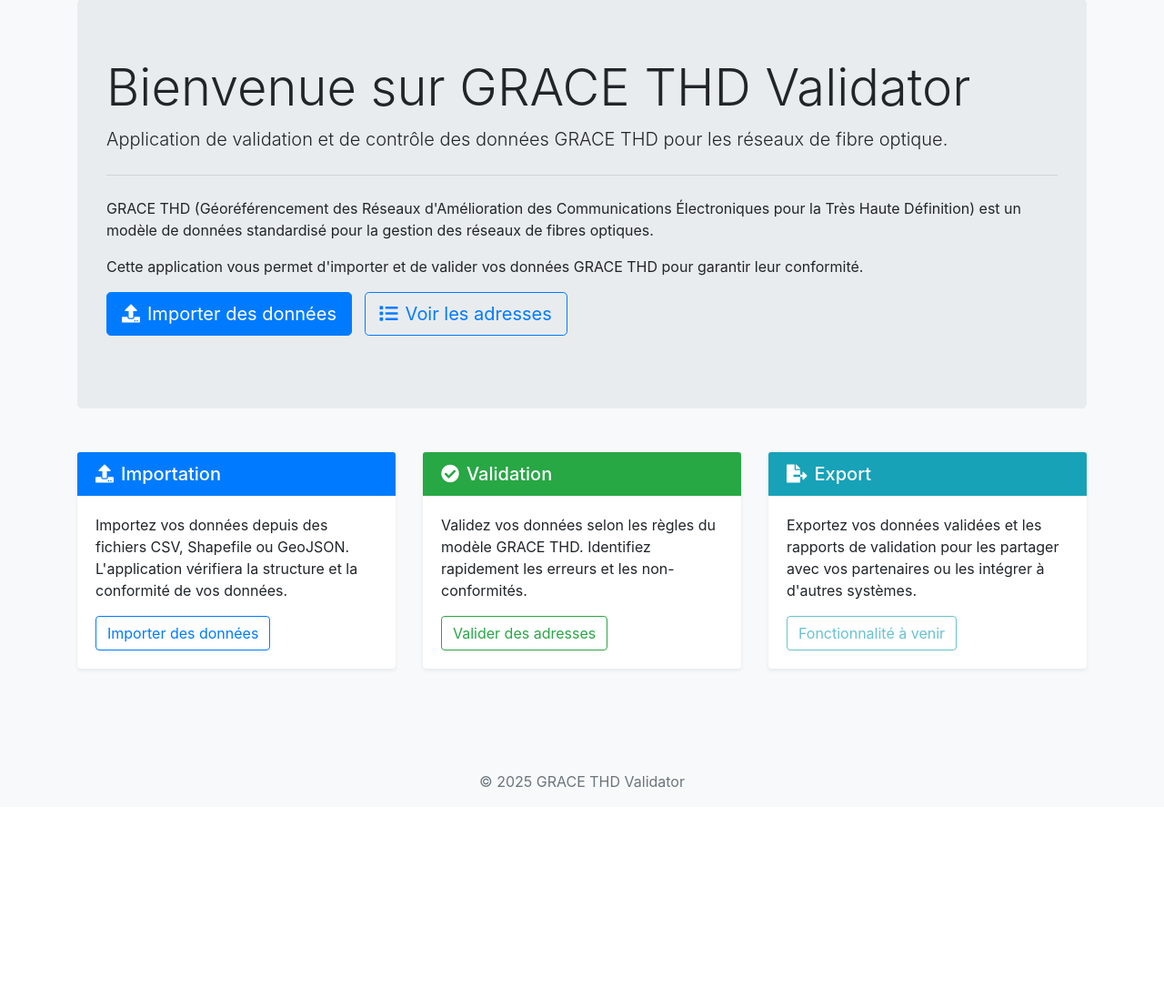
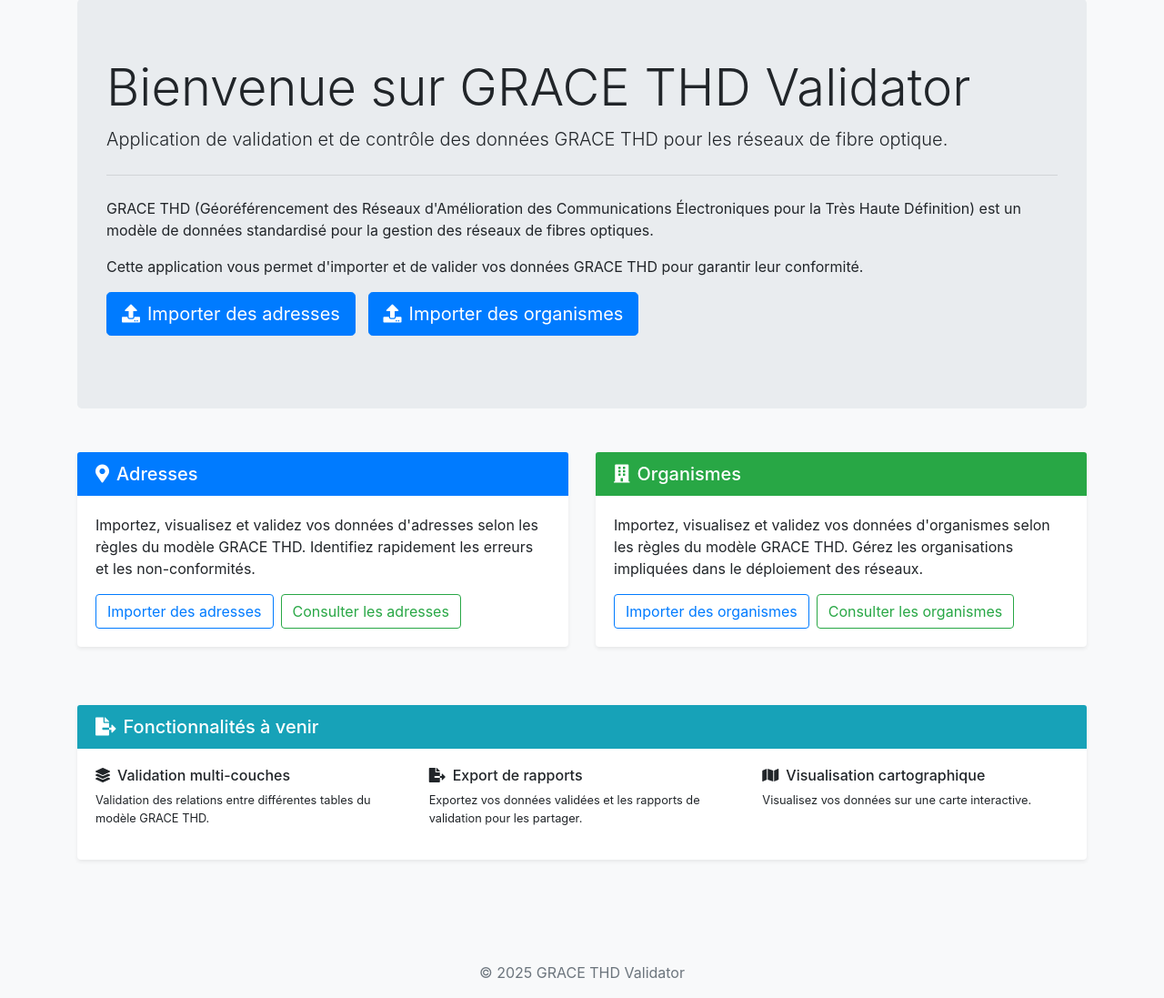
Before and after one commit to mXmohamed/grace_thd_validator, a Flask app: page / in a window 1280 px wide. Shown: the part 81-1178 px from the top of the page at 91% size. Before the commit the page ends 947 px from the top, so only its background shows below. Run offline with Flask 2, Linux system fonts and the light colour scheme; parts of the project's set-up code (start-up, migrations or seed data) failed here and were passed over; some libraries are stand-ins or nearby versions.

Commit message:
Mise à jour de la page d'accueil pour inclure les organismes

```diff
--- a/app/templates/index.html
+++ b/app/templates/index.html
@@ -18,56 +18,73 @@
     </p>
     <p class="lead">
         <a class="btn btn-primary btn-lg" href="{{ url_for('main.import_adresses') }}" role="button">
-            <i class="fas fa-upload mr-2"></i>Importer des données
+            <i class="fas fa-upload mr-2"></i>Importer des adresses
         </a>
-        <a class="btn btn-outline-primary btn-lg ml-2" href="{{ url_for('main.adresses') }}" role="button">
-            <i class="fas fa-list mr-2"></i>Voir les adresses
+        <a class="btn btn-primary btn-lg ml-2" href="{{ url_for('main.import_organismes') }}" role="button">
+            <i class="fas fa-upload mr-2"></i>Importer des organismes
         </a>
     </p>
 </div>
 
 <div class="row mt-5">
-    <div class="col-md-4 mb-4">
+    <div class="col-md-6 mb-4">
         <div class="card">
             <div class="card-header bg-primary text-white">
-                <h5 class="card-title mb-0"><i class="fas fa-upload mr-2"></i>Importation</h5>
+                <h5 class="card-title mb-0"><i class="fas fa-map-marker-alt mr-2"></i>Adresses</h5>
             </div>
             <div class="card-body">
                 <p class="card-text">
-                    Importez vos données depuis des fichiers CSV, Shapefile ou GeoJSON.
-                    L'application vérifiera la structure et la conformité de vos données.
+                    Importez, visualisez et validez vos données d'adresses selon les règles du modèle GRACE THD.
+                    Identifiez rapidement les erreurs et les non-conformités.
                 </p>
-                <a href="{{ url_for('main.import_adresses') }}" class="btn btn-outline-primary">Importer des données</a>
+                <div class="d-flex">
+                    <a href="{{ url_for('main.import_adresses') }}" class="btn btn-outline-primary mr-2">Importer des adresses</a>
+                    <a href="{{ url_for('main.adresses') }}" class="btn btn-outline-success">Consulter les adresses</a>
+                </div>
             </div>
         </div>
     </div>
 
-    <div class="col-md-4 mb-4">
+    <div class="col-md-6 mb-4">
         <div class="card">
             <div class="card-header bg-success text-white">
-                <h5 class="card-title mb-0"><i class="fas fa-check-circle mr-2"></i>Validation</h5>
+                <h5 class="card-title mb-0"><i class="fas fa-building mr-2"></i>Organismes</h5>
             </div>
             <div class="card-body">
                 <p class="card-text">
-                    Validez vos données selon les règles du modèle GRACE THD.
-                    Identifiez rapidement les erreurs et les non-conformités.
+                    Importez, visualisez et validez vos données d'organismes selon les règles du modèle GRACE THD.
+                    Gérez les organisations impliquées dans le déploiement des réseaux.
                 </p>
-                <a href="{{ url_for('main.adresses') }}" class="btn btn-outline-success">Valider des adresses</a>
+                <div class="d-flex">
+                    <a href="{{ url_for('main.import_organismes') }}" class="btn btn-outline-primary mr-2">Importer des organismes</a>
+                    <a href="{{ url_for('main.organismes') }}" class="btn btn-outline-success">Consulter les organismes</a>
+                </div>
             </div>
         </div>
     </div>
+</div>
 
-    <div class="col-md-4 mb-4">
+<div class="row mt-3">
+    <div class="col-md-12 mb-4">
         <div class="card">
             <div class="card-header bg-info text-white">
-                <h5 class="card-title mb-0"><i class="fas fa-file-export mr-2"></i>Export</h5>
+                <h5 class="card-title mb-0"><i class="fas fa-file-export mr-2"></i>Fonctionnalités à venir</h5>
             </div>
             <div class="card-body">
-                <p class="card-text">
-                    Exportez vos données validées et les rapports de validation
-                    pour les partager avec vos partenaires ou les intégrer à d'autres systèmes.
-                </p>
-                <button class="btn btn-outline-info" disabled>Fonctionnalité à venir</button>
+                <div class="row">
+                    <div class="col-md-4">
+                        <h6><i class="fas fa-layer-group mr-2"></i>Validation multi-couches</h6>
+                        <p class="small">Validation des relations entre différentes tables du modèle GRACE THD.</p>
+                    </div>
+                    <div class="col-md-4">
+                        <h6><i class="fas fa-file-export mr-2"></i>Export de rapports</h6>
+                        <p class="small">Exportez vos données validées et les rapports de validation pour les partager.</p>
+                    </div>
+                    <div class="col-md-4">
+                        <h6><i class="fas fa-map mr-2"></i>Visualisation cartographique</h6>
+                        <p class="small">Visualisez vos données sur une carte interactive.</p>
+                    </div>
+                </div>
             </div>
         </div>
     </div>
```
